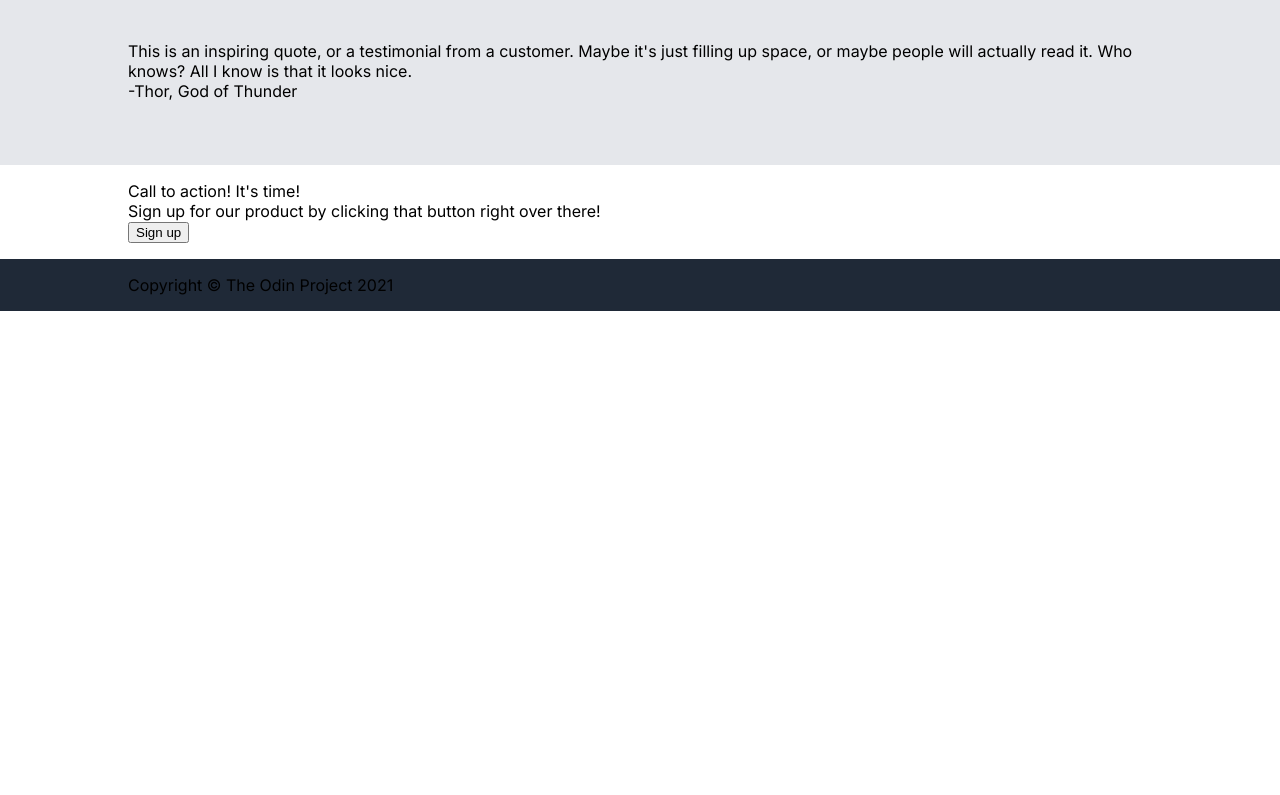
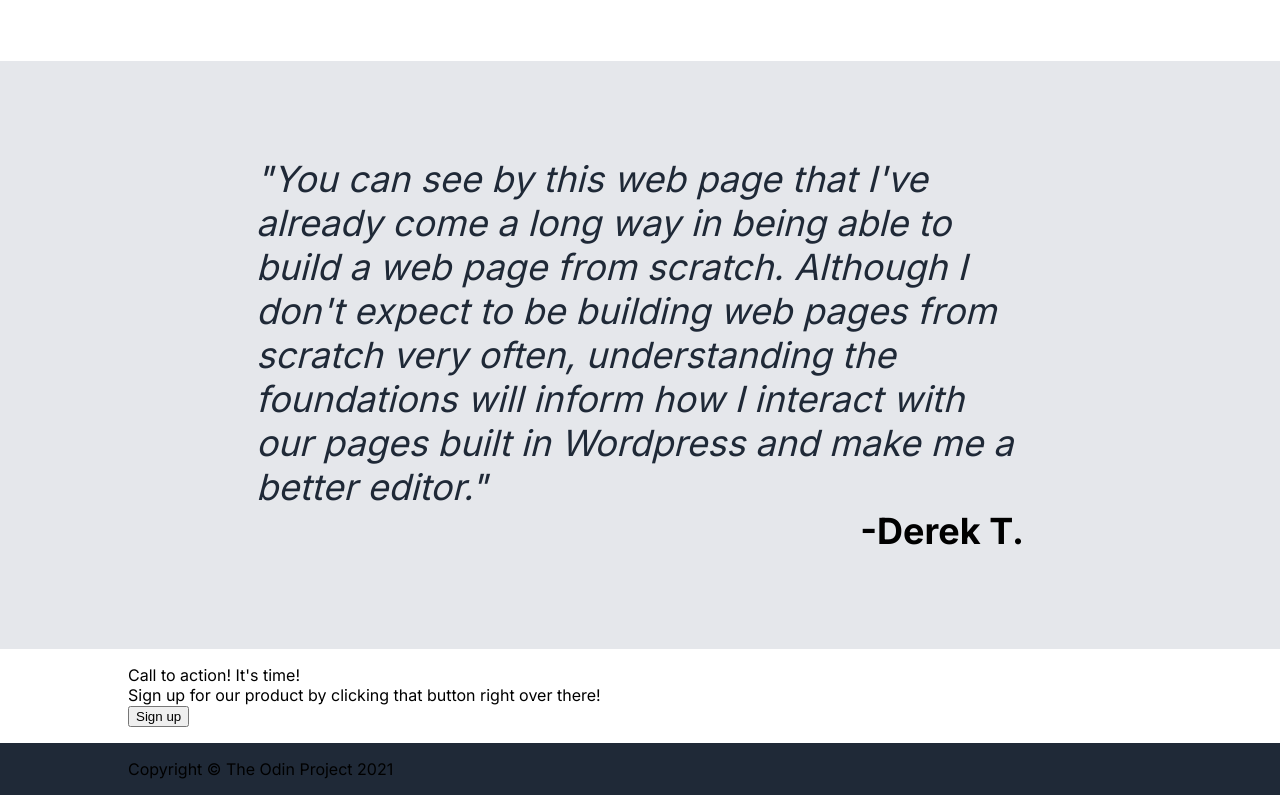
Before and after one commit to Terminan/example-webpage, a plain HTML site: page index.html in a window 1280 px wide. Shown: the part 881-1676 px from the top of the page. Before the commit the page ends 1192 px from the top, so only its background shows below. Drawn offline with Linux system fonts and the light colour scheme; a web font is replaced by a local one.

Commit message:
Add content and styles to quote section

```diff
--- a/index.html
+++ b/index.html
@@ -68,10 +68,12 @@
     </div>
     <div class="quote">
         <div class="quote-content">
-            This is an inspiring quote, or a testimonial from a customer. Maybe it's just filling up space, or maybe people will actually read it. Who knows? All I know is that it looks nice.
-        </div>
-        <div class="quote-citation">
-            -Thor, God of Thunder
+            <div class="quote-text">
+                "You can see by this web page that I've already come a long way in being able to build a web page from scratch. Although I don't expect to be building web pages from scratch very often, understanding the foundations will inform how I interact with our pages built in Wordpress and make me a better editor."
+            </div>
+            <div class="quote-citation">
+                -Derek T.
+            </div>
         </div>
     </div>
     <div class="cta">
--- a/styles.css
+++ b/styles.css
@@ -78,10 +78,12 @@ a {
     margin-top: 8px;
     border-radius: 8px;
     width: 30%;
+    flex-shrink: 0;
 }
 
 .title-image {
     margin: 16px 0px;
+    flex-shrink: 0;
 }
 
 .feed-header {
@@ -111,3 +113,22 @@ a {
 .quote {
     background-color: #e5e7eb;
 }
+
+.quote-content {
+    display: flex;
+    flex-direction: column;
+    justify-content: center;
+    margin: 32px 128px;
+}
+
+.quote-text {
+    font-size: 36px;
+    font-style: italic;
+    color: #1f2937;
+}
+
+.quote-citation {
+    text-align: right;
+    font-size: 36px;
+    font-weight: 700;
+}
```
